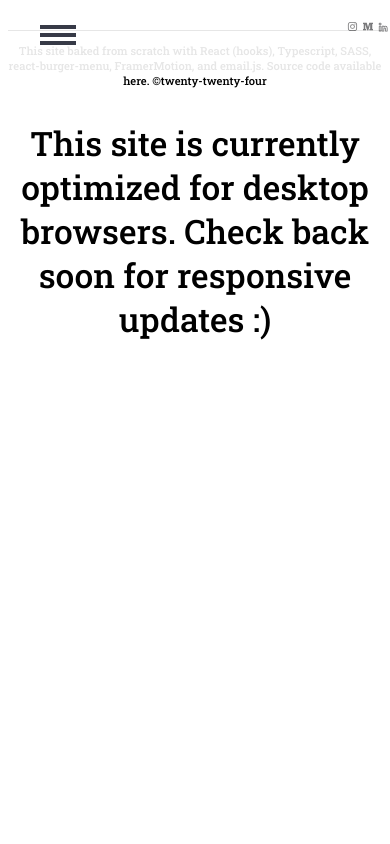
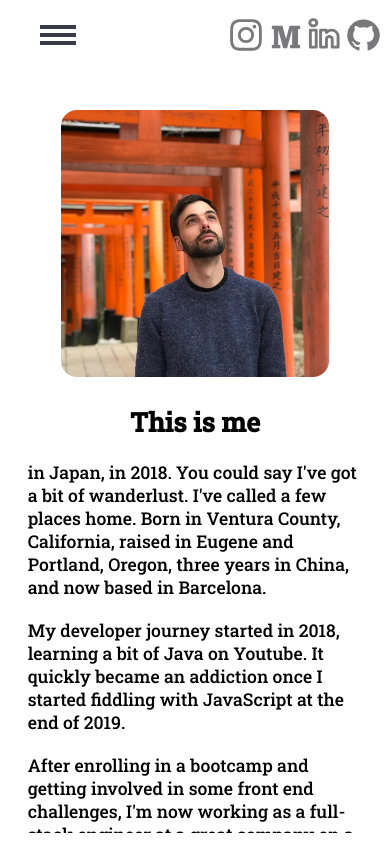
Before and after one commit to ajustinpatterson/Portfolio_Site_2021, a React (Create React App) app: page /about in a window 390 px wide. Built offline with nearby package versions, Linux system fonts and the light colour scheme.

Commit message:
apply responsive update

```diff
--- a/src/components/Contact/Contact.scss
+++ b/src/components/Contact/Contact.scss
@@ -1,4 +1,4 @@
-@media screen and (min-width: 1300px) {
+@media screen and (min-width: 769px) {
   .contact-container {
     height: 77vh;
     font-family: 'Roboto Slab', serif;
@@ -42,8 +42,46 @@
   }
 }
 
-@media screen and (max-width: 1200px) {
+@media screen and (max-width: 768px) {
   .contact-container {
-    display: none;
+    height: 77vh;
+    font-family: 'Roboto Slab', serif;
+    margin: 20% 0;
+    display: flex;
+    align-items: center;
+    justify-content: center;
+    h2 {
+      text-align: center;
+    }
+    form {
+      width: 80%;
+      height: 60vh;
+      display: flex;
+      flex-direction: column;
+      input {
+        border-radius: 5px;
+        text-indent: 3%;
+        margin: 3% 4%;
+        height: 40%;
+      }
+      textarea {
+        border-radius: 5px;
+        margin-left: 5%;
+        margin-top: 15%;
+        text-indent: 1%;
+        resize: none;
+      }
+      button {
+        background-color: white;
+        margin-top: 3%;
+        font-size: medium;
+        align-self: center;
+        text-align: center;
+        border: 1px solid #858585;
+        border-radius: 8px;
+        width: 30%;
+        height: 8%;
+      }
+    }
   }
 }
--- a/src/components/Footer/Footer.scss
+++ b/src/components/Footer/Footer.scss
@@ -1,4 +1,4 @@
-@media screen and (min-width: 1200px) {
+@media screen and (min-width: 769px) {
   .footer {
     border-top: 1px solid black;
     margin-top: 2em;
@@ -8,9 +8,6 @@
     font-family: 'Roboto Slab', serif;
     font-size: 0.7em;
     text-align: center;
-    #small-screen {
-      display: none;
-    }
     a {
       color: black;
       text-decoration: none;
@@ -24,28 +21,8 @@
   }
 }
 
-@media screen and (max-width: 1200px) {
+@media screen and (max-width: 768px) {
   .footer {
-    border-top: 1px solid black;
-    margin-top: 2em;
-    flex: 1;
-    height: 100%;
-    width: 100%;
-    font-family: 'Roboto Slab', serif;
-    font-size: 0.7em;
-    text-align: center;
-    #small-screen {
-      font-size: 3em;
-    }
-    a {
-      color: black;
-      text-decoration: none;
-    }
-    a:visited {
-      color: black;
-    }
-    a:hover {
-      opacity: 0.5;
-    }
+    display: none;
   }
 }
--- a/src/components/Footer/Footer.tsx
+++ b/src/components/Footer/Footer.tsx
@@ -12,10 +12,6 @@ const Footer = () => {
           here
         </a>
         . ©twenty-twenty-four
-        <p id="small-screen">
-          This site is currently optimized for desktop browsers. Check back soon
-          for responsive updates :)
-        </p>
       </p>
     </div>
   );
--- a/src/components/Header/Header.scss
+++ b/src/components/Header/Header.scss
@@ -1,3 +1,4 @@
+@media screen and (min-width: 769px) {
   .header {
     width: 98vw;
     height: 5%;
@@ -16,6 +17,80 @@
     border: none;
     border-radius: 100%;
   }
+  .nav-btn-medium {
+    background-color: #fff;
+    height: 80%;
+    width: 2.5%;
+    margin-top: 0.3%;
+    border: none;
+    border-radius: 100%;
+  }
+  .nav-btn-lnkdn {
+    background-color: #fff;
+    width: 3%;
+    margin: 0 0 0 0.7%;
+    border: none;
+    border-radius: 100%;
+  }
+  .nav-btn-github {
+    background-color: #fff;
+    width: 3%;
+    margin-right: 2%;
+    border: none;
+    border-radius: 100%;
+  }
   .nav-btn:hover {
     opacity: 0.5;
   }
+  .nav-btn-devto:hover {
+    opacity: 0.5;
+  }
+  .nav-btn-lnkdn:hover {
+    opacity: 0.5;
+  }
+  .nav-btn-github:hover {
+    opacity: 0.5;
+  }
+}
+
+@media screen and (max-width: 768px) {
+  .header {
+    width: 98vw;
+    height: 5%;
+    background-color: white;
+    opacity: 0.9;
+    display: flex;
+    position: fixed;
+    justify-content: flex-end;
+    padding: 1em 0;
+    top: 0;
+    .nav-btn {
+      background-color: #fff;
+      width: 10%;
+      margin-right: 1%;
+      border: none;
+      border-radius: 100%;
+    }
+    .nav-btn-medium {
+      background-color: #fff;
+      width: 9%;
+      margin-top: 1%;
+      border: none;
+      border-radius: 100%;
+    }
+    .nav-btn-lnkdn {
+      background-color: #fff;
+      width: 10%;
+      margin: 0 0 0 0.7%;
+      border: none;
+      border-radius: 100%;
+    }
+    .nav-btn-github {
+      background-color: #fff;
+      width: 10%;
+      margin-right: 2%;
+      border: none;
+      border-radius: 100%;
+    }
+  }
+}
--- a/src/components/Header/Header.tsx
+++ b/src/components/Header/Header.tsx
@@ -10,7 +10,7 @@ const Header = () => {
     <div className="header">
       <div className="nav-btn">
         <a
-          href="http://www.instagram.com/ajustinpatterson"
+          href="https://www.instagram.com/ajustinpatterson"
           target="_blank"
           rel="noreferrer"
         >
@@ -18,9 +18,9 @@ const Header = () => {
         </a>
       </div>
 
-      <div className="nav-btn">
+      <div className="nav-btn-medium">
         <a
-          href="http://ajustinpatterson.medium.com"
+          href="https://ajustinpatterson.medium.com/"
           target="_blank"
           rel="noreferrer"
         >
@@ -28,9 +28,9 @@ const Header = () => {
         </a>
       </div>
 
-      <div className="nav-btn">
+      <div className="nav-btn-lnkdn">
         <a
-          href="http://www.linkedin.com/in/ajustinpatterson"
+          href="https://www.linkedin.com/in/ajustinpatterson"
           target="_blank"
           rel="noreferrer"
         >
@@ -38,9 +38,9 @@ const Header = () => {
         </a>
       </div>
 
-      <div className="nav-btn">
+      <div className="nav-btn-github">
         <a
-          href="http://github.com/ajustinpatterson"
+          href="https://github.com/ajustinpatterson"
           target="_blank"
           rel="noreferrer"
         >
--- a/src/containers/About/About.scss
+++ b/src/containers/About/About.scss
@@ -1,4 +1,4 @@
-@media screen and (min-width: 1300px) {
+@media screen and (min-width: 769px) {
   .about-container {
     font-family: 'Roboto Slab', serif;
     height: 80vh;
@@ -35,8 +35,35 @@
   }
 }
 
-@media screen and (max-width: 1300px) {
+@media screen and (max-width: 768px) {
   .about-container {
-    display: none;
+    font-family: 'Roboto Slab', serif;
+    height: 80vh;
+    margin: 20% 1%;
+    font-size: 1.1em;
+    text-align: left;
+    .pic-and-hello {
+      margin: 5.4% 1rem;
+      .about-image {
+        margin: 8% 10% 0;
+        max-width: 80%;
+        border-radius: 16px;
+      }
+    }
+    .about-description {
+      a {
+        color: black;
+        text-decoration: none;
+      }
+      a:visited {
+        color: black;
+      }
+      a:hover {
+        opacity: 0.5;
+      }
+      #text {
+        margin: 5.4% 1rem;
+      }
+    }
   }
 }
--- a/src/containers/FrontPage/FrontPage.scss
+++ b/src/containers/FrontPage/FrontPage.scss
@@ -1,6 +1,6 @@
 @import url('https://fonts.googleapis.com/css2?family=Roboto+Slab:wght@500&display=swap');
 
-@media screen and (min-width: 1300px) {
+@media screen and (min-width: 769px) {
   .container {
     font-family: 'Roboto Slab', serif;
     display: flex;
@@ -55,14 +55,109 @@
         text-align: left;
       }
     }
+    #main-skill-tools {
+      max-width: 20%;
+      margin: auto auto;
+      ul {
+        list-style-type: circle;
+        text-align: left;
+      }
+    }
+    #main-skill-care {
+      max-width: 20%;
+      margin: auto auto;
+      ul {
+        list-style-type: circle;
+        text-align: left;
+      }
+    }
   }
 }
 
-@media screen and (max-width: 1300px) {
+@media screen and (max-width: 768px) {
   .container {
-    display: none;
+    font-family: 'Roboto Slab', serif;
+    display: flex;
+    flex-direction: column;
+    height: 80vh;
+    margin: 15% 0.3rem 0;
+    .text {
+      #blurb {
+        font-size: 1.2em;
+        text-align: left;
+        padding: 0 10% 0 5%;
+      }
+      a {
+        color: black;
+        text-decoration: none;
+      }
+      a:visited {
+        color: black;
+      }
+      a:hover {
+        opacity: 0.5;
+      }
+    }
+    .my-name {
+      color: black;
+      margin: 5% auto auto auto;
+      text-align: center;
+      line-height: 1.3;
+      font-size: 3.25em;
+    }
+    h4 {
+      font-size: 1.4em;
+      text-align: center;
+    }
+  }
+  .profile-pic {
+    height: 80%;
+    border-radius: 16px;
+    margin-right: 0.75em;
   }
   .skill-trees {
-    display: none;
+    position: absolute;
+    font-family: 'Roboto Slab', serif;
+    display: grid;
+    grid-template-columns: repeat(2, 200px);
+    grid-gap: 11px;
+    align-items: center;
+    justify-content: center;
+    flex-direction: row;
+    margin: 0 auto;
+    #tools {
+      width: 40%;
+      #specific-skills {
+        margin-bottom: 37%;
+      }
+    }
+    #main-skill {
+      max-width: 100%;
+      margin: 15% 1%;
+      ul {
+        list-style-type: circle;
+        text-align: left;
+      }
+    }
+    #main-skill-tools {
+      max-width: 100%;
+      margin: 0 1% 20% 1%;
+      ul {
+        list-style-type: circle;
+        text-align: left;
+      }
+    }
+    #main-skill-care {
+      #care {
+        width: 46%;
+      }
+      max-width: 100%;
+      margin: 0 5% 0 0;
+      ul {
+        list-style-type: circle;
+        text-align: left;
+        padding-inline-start: 3%;
+      }
+    }
   }
 }
--- a/src/containers/FrontPage/FrontPage.tsx
+++ b/src/containers/FrontPage/FrontPage.tsx
@@ -68,14 +68,14 @@ const FrontPage = () => {
           />
           <h3>Back-end</h3>
           <ul id="specific-skills">
-            <li>Java</li>
             <li>Express</li>
             <li>RESTful APIs</li>
+            <li>GraphQL/Apollo</li>
             <li>SQL/Sequelize</li>
-            <li>MongoDB/Mongoose</li>
+            <li>MongoDB/ Mongoose</li>
           </ul>
         </div>
-        <div id="main-skill">
+        <div id="main-skill-tools">
           <img id="tools" src={tools} alt="tools" style={{ maxWidth: '45%' }} />
           <h3>Tools</h3>
           <ul id="specific-skills">
@@ -86,8 +86,8 @@ const FrontPage = () => {
             <li>Mocha/Chai/Jest</li>
           </ul>
         </div>
-        <div id="main-skill">
-          <img id="care" src={care} alt="care" style={{ maxWidth: '28%' }} />
+        <div id="main-skill-care">
+          <img id="care" src={care} alt="care" style={{ maxWidth: '45%' }} />
           <h3>Soft Stuff</h3>
           <ul id="specific-skills">
             <li>Agile methodologies</li>
--- a/src/containers/Portfolio/Portfolio.scss
+++ b/src/containers/Portfolio/Portfolio.scss
@@ -1,4 +1,4 @@
-@media screen and (min-width: 1300px) {
+@media screen and (min-width: 769px) {
   .portfolio-container {
     font-family: 'Roboto Slab', serif;
     margin: 5% 1%;
@@ -41,8 +41,47 @@
   }
 }
 
-@media screen and (max-width: 1300px) {
+@media screen and (max-width: 768px) {
   .portfolio-container {
-    display: none;
+    font-family: 'Roboto Slab', serif;
+    margin: 20% 1%;
+  }
+  .portfolio-wrapper {
+    flex-direction: column;
+    margin-bottom: 10%;
+    margin-top: 0;
+  }
+  .title {
+    text-align: center;
+    line-height: 1.3;
+    font-size: 3.25em;
+  }
+  .project {
+    align-items: center;
+    .project-img {
+      width: 100%;
+    }
+    .project-text {
+      display: flex;
+      flex-direction: column;
+      align-items: flex-start;
+      margin: 0 0.5rem;
+      .tech-stack {
+        text-align: left;
+      }
+      .description {
+        text-align: left;
+        margin: 2% 2% auto auto;
+      }
+      a {
+        text-decoration: none;
+      }
+      a:visited {
+        color: black;
+      }
+      a:hover {
+        opacity: 0.5;
+      }
+    }
   }
 }
--- a/src/containers/Resume/Resume.scss
+++ b/src/containers/Resume/Resume.scss
@@ -1,4 +1,4 @@
-@media screen and (min-width: 1300px) {
+@media screen and (min-width: 769px) {
   .resume {
     margin: 5% 1%;
     width: 65vw;
@@ -6,8 +6,10 @@
   }
 }
 
-@media screen and (max-width: 1300px) {
+@media screen and (max-width: 768px) {
   .resume {
-    display: none;
+    margin: 20% 0 0 0;
+    width: 100vw;
+    border: none;
   }
 }
```
Lines whose indentation alone changed are shown as unchanged.
